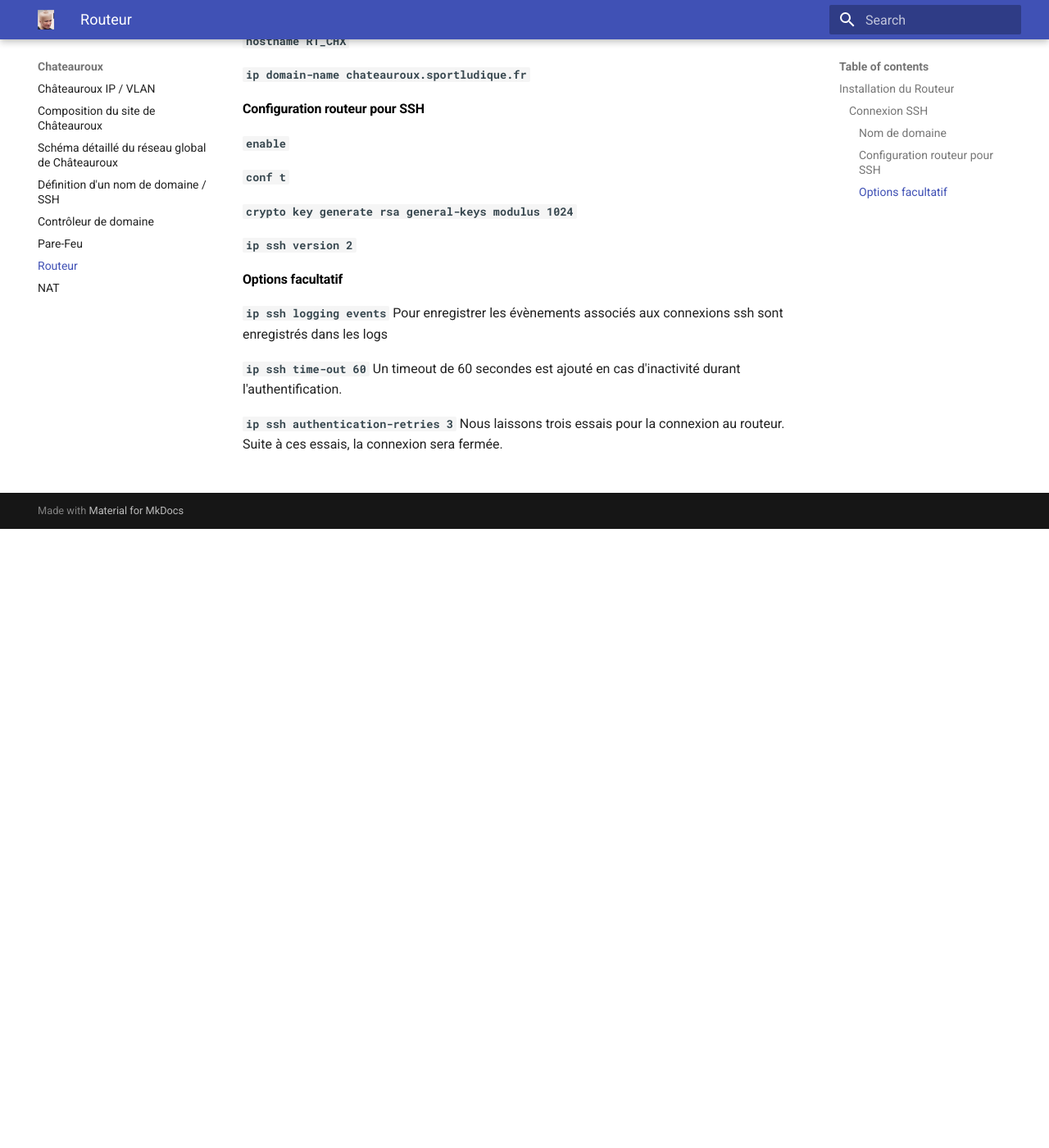
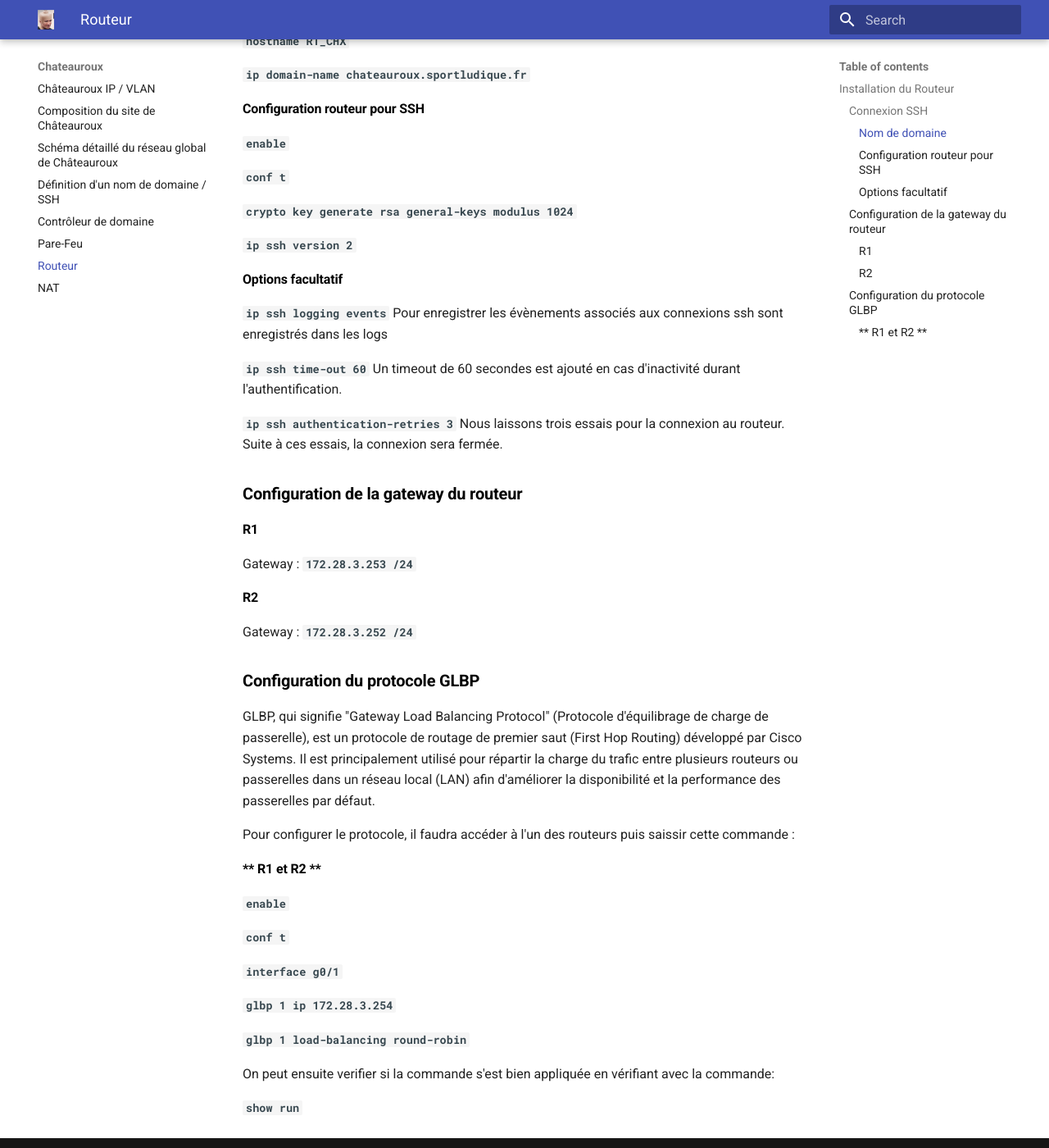
Before and after one commit to DevinFulbert/Chateauroux2024, an MkDocs documentation site: the page built from docs/routeur.md, in a window 1280 px wide and 1400 px high, scrolled down 755 px. Shown: the whole window at 82% size. Built offline with MkDocs 1.6.1 and Material for MkDocs 9.7.7, drawn with Linux system fonts in a browser that asks for light colours.

Commit message:
Update routeur.md

```diff
--- a/docs/routeur.md
+++ b/docs/routeur.md
@@ -49,3 +49,35 @@ On commence par **configurer un nom de domaine** au routeur :
 **`ip ssh time-out 60`** Un timeout de 60 secondes est ajouté en cas d'inactivité durant l'authentification.
 
 **`ip ssh authentication-retries 3`** Nous laissons trois essais pour la connexion au routeur. Suite à ces essais, la connexion sera fermée.
+
+### <span style="color: black"> **Configuration de la gateway du routeur** ###
+
+#### <span style="color: black"> **R1** ####
+
+Gateway : **`172.28.3.253 /24`**
+
+#### <span style="color: black"> **R2** ####
+
+Gateway : **`172.28.3.252 /24`**
+
+### <span style="color: black"> **Configuration du protocole GLBP** ###
+
+GLBP, qui signifie "Gateway Load Balancing Protocol" (Protocole d'équilibrage de charge de passerelle), est un protocole de routage de premier saut (First Hop Routing) développé par Cisco Systems. Il est principalement utilisé pour répartir la charge du trafic entre plusieurs routeurs ou passerelles dans un réseau local (LAN) afin d'améliorer la disponibilité et la performance des passerelles par défaut.
+
+Pour configurer le protocole, il faudra accéder à l'un des routeurs puis saissir cette commande :
+
+#### <span style="color: black"> ** R1 et R2 ** ####
+
+**`enable`**
+
+**`conf t`**
+
+**`interface g0/1`**
+
+**`glbp 1 ip 172.28.3.254`**
+
+**`glbp 1 load-balancing round-robin`**
+
+On peut ensuite verifier si la commande s'est bien appliquée en vérifiant avec la commande:
+
+**`show run`**
```
